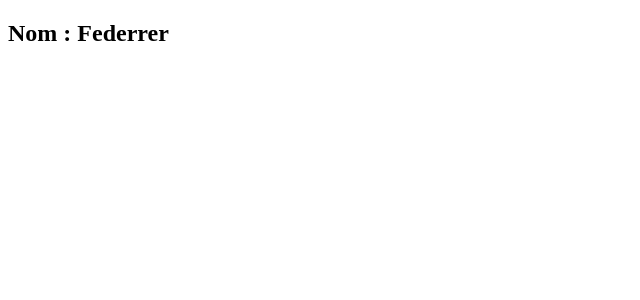
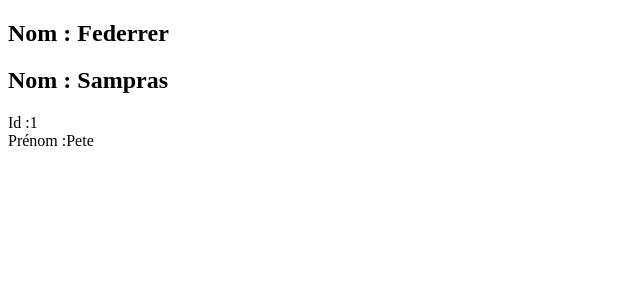
Before and after one commit to gaelschenck/B3-Angular-exercice, an Angular app: page / in a window 1280 px wide. Shown: the top 300 px of the page, without its empty margins (0-640 px from the left). Built offline with nearby package versions, Linux system fonts and the light colour scheme.

Commit message:
intégration d'un composant joueur

```diff
--- /dev/null
+++ b/src/app/Model/tennis-players.ts
@@ -0,0 +1,6 @@
+export class TennisPlayers {
+public id= 0;
+public name='';
+public firstName='';
+
+}
--- a/src/app/app.component.html
+++ b/src/app/app.component.html
@@ -1 +1 @@
-<app-tennis-players></app-tennis-players>
+<app-tennis-players ></app-tennis-players>
--- a/src/app/app.component.ts
+++ b/src/app/app.component.ts
@@ -1,6 +1,7 @@
 import { Component } from '@angular/core';
 import { RouterOutlet } from '@angular/router';
 import { TennisPlayersComponent } from './components/tennis-players/tennis-players.component';
+import { TennisPlayers } from './Model/tennis-players';
 
 @Component({
   selector: 'app-root',
@@ -12,4 +13,5 @@
 export class AppComponent {
   public title = 'AppTennisPlayer';
 
+
 }
--- a/src/app/components/tennis-players/tennis-players.component.html
+++ b/src/app/components/tennis-players/tennis-players.component.html
@@ -1,2 +1,6 @@
 <!-- <p>tennis-players works!</p> -->
 <h2>Nom : {{ playerName }}</h2>
+
+<h2>Nom : {{player.name}}</h2>
+<div><span>Id :</span>{{player.id}}</div>
+<div><span>Prénom :</span>{{player.firstName}}</div>
--- a/src/app/components/tennis-players/tennis-players.component.ts
+++ b/src/app/components/tennis-players/tennis-players.component.ts
@@ -1,4 +1,6 @@
 import { Component } from '@angular/core';
+import { TennisPlayers } from '../../Model/tennis-players';
+
 
 @Component({
   selector: 'app-tennis-players',
@@ -10,4 +12,10 @@
 export class TennisPlayersComponent {
 
   public playerName = "Federrer";
+
+  public player: TennisPlayers = {
+    id: 1,
+    name: "Sampras",
+    firstName: "Pete"
+};
 }
```
Also changed, not shown: 1 other file (tests, documents, lock files or other folders).
